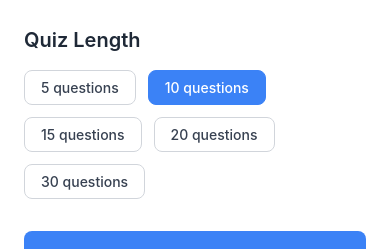
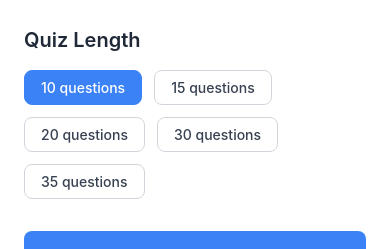
Before and after one commit to alanrsoares/aa-db, a React Native app in the folder apps/native/: screen / in a window 390 px wide. Shown: the part 282-531 px from the top of the page. Built offline with nearby package versions, Linux system fonts and the light colour scheme; no server answers.

Commit message:
chore: add scripts

```diff
--- a/apps/native/src/screens/HomeScreen.tsx
+++ b/apps/native/src/screens/HomeScreen.tsx
@@ -35,7 +35,7 @@ const getCategoryInfo = (category: Category) => {
   );
 };
 
-const QUIZ_LENGTHS = [5, 10, 15, 20, 30];
+const QUIZ_LENGTHS = [10, 15, 20, 30, 35];
 
 export const HomeScreen = ({ onStartQuiz }: HomeScreenProps) => {
   const [selectedCategory, setSelectedCategory] = useState<Category>("car");
--- a/package.json
+++ b/package.json
@@ -3,7 +3,8 @@
   "version": "1.0.0",
   "description": "",
   "scripts": {
-    "format": "prettier --write ."
+    "format": "prettier --write .",
+    "dev:web": "concurrently \"cd apps/native && bun web\" \"cd apps/api && bun start\""
   },
   "keywords": [],
   "author": "",
@@ -17,6 +18,7 @@
     "@ianvs/prettier-plugin-sort-imports": "^4.7.0",
     "@tsconfig/strictest": "^2.0.5",
     "@types/bun": "^1.2.21",
+    "concurrently": "^9.2.1",
     "prettier": "^3.6.2",
     "rimraf": "^6.0.1",
     "typescript": "^5.9.2"
```
Also changed, not shown: 1 other file (tests, documents, lock files or other folders).
